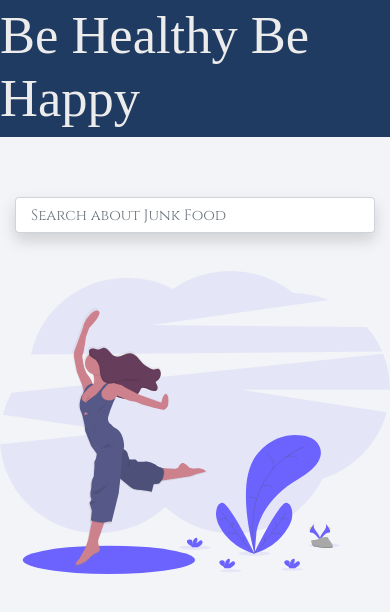
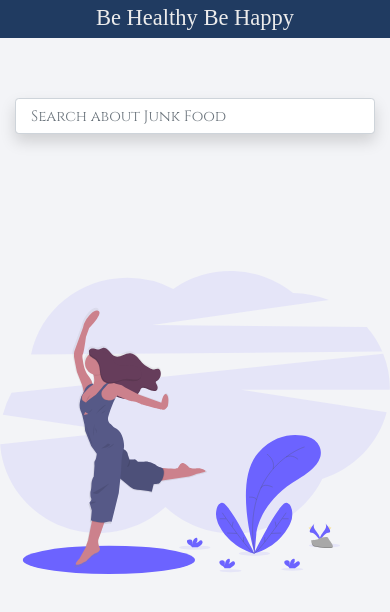
Before and after one commit to RuhanRK/healthy, a React (Create React App) app: page / in a window 390 px wide. Shown: the top 612 px of the page. Built offline with nearby package versions, Linux system fonts and the light colour scheme; a web font is replaced by a local one.

Commit message:
Fix some style

```diff
--- a/src/components/BoxText.jsx
+++ b/src/components/BoxText.jsx
@@ -6,7 +6,11 @@ const BoxText = ({ selectedFood }) => {
     return (
         <React.Fragment>
             <Row>
-                <Col sm={12} md={4} className="align-self-center text-center">
+                <Col
+                    sm={12}
+                    md={4}
+                    className="align-self-center text-center own-mb"
+                >
                     <img
                         width={150}
                         height={150}
--- a/src/index.css
+++ b/src/index.css
@@ -9,7 +9,7 @@
 body {
     height: 100vh;
     width: 100vw;
-    background: #f3f4f7 url("./imgs/healthy.svg") no-repeat center left /
+    background: #f3f4f7 url("./imgs/healthy.svg") no-repeat center center /
         contain;
     font-family: "Cinzel", serif;
 }
@@ -61,3 +61,17 @@ blockquote p::after {
     content: "”";
     margin: -1rem -4rem 0 0;
 }
+
+/* responsive ness */
+
+@media (max-width: 560px) {
+    body {
+        font-size: 12px !important;
+    }
+    .nav-bg p {
+        font-size: 1.5rem;
+    }
+    .own-mb {
+        margin-bottom: 1.5rem !important;
+    }
+}
```
